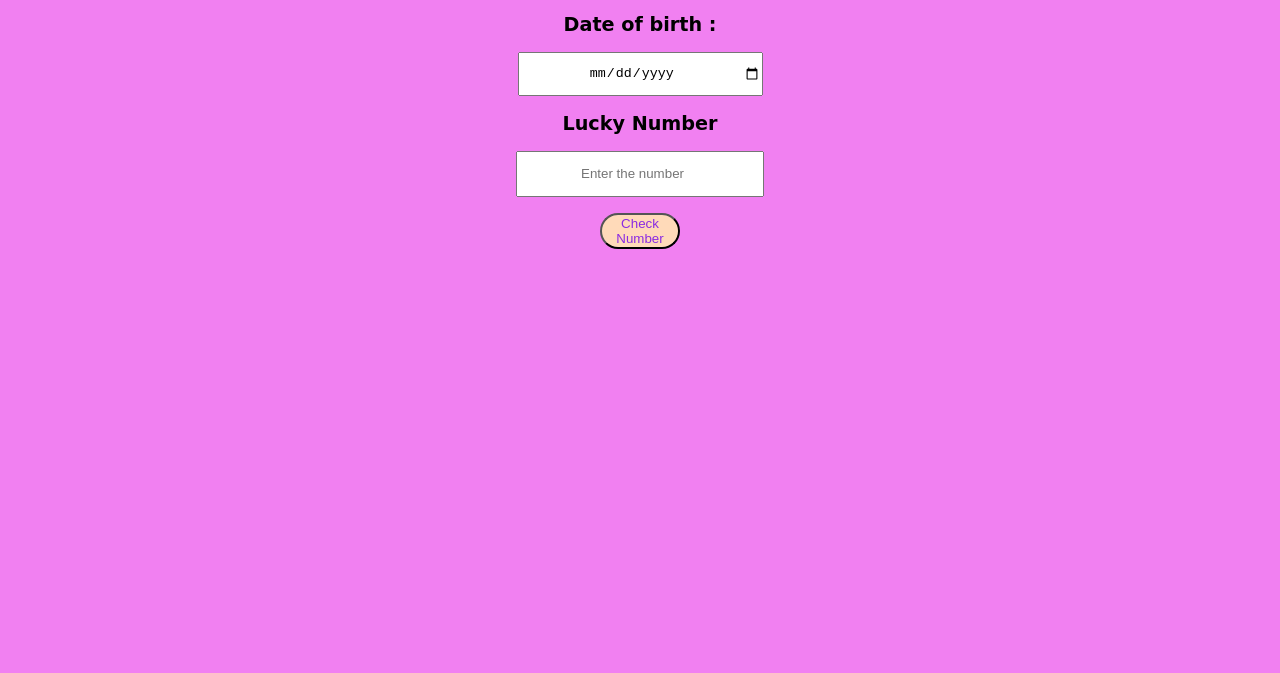
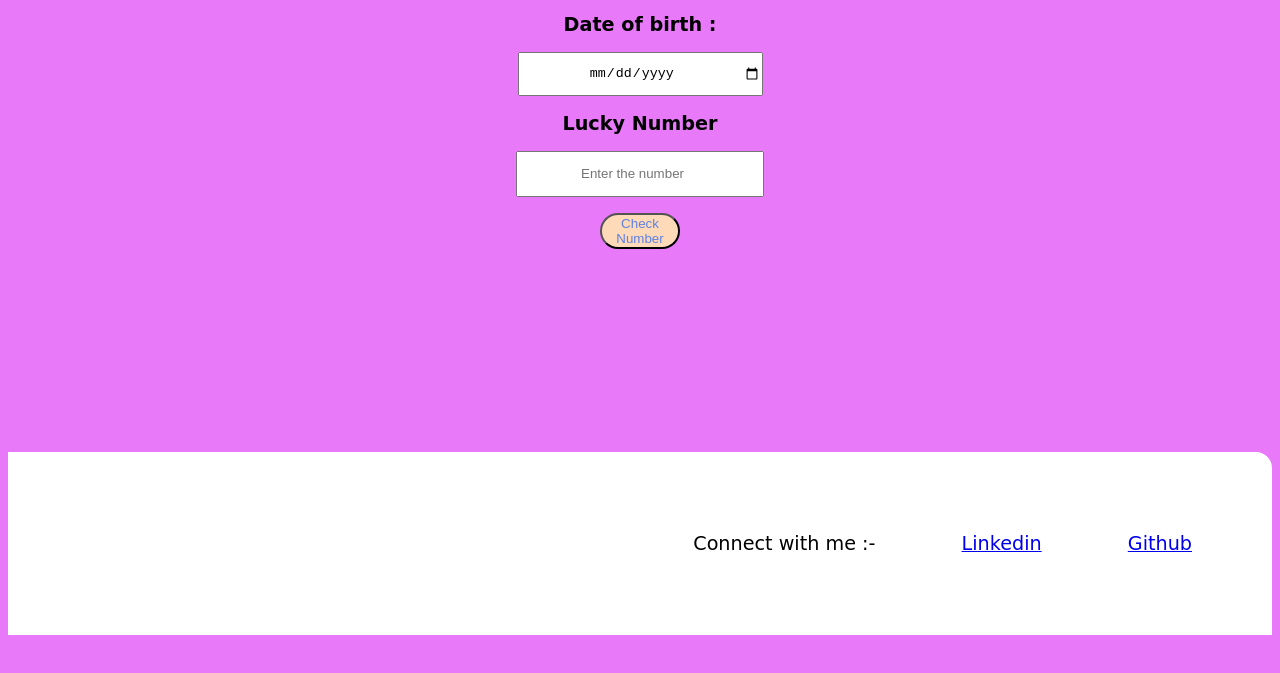
Before and after one commit to Rishabh0603/is-your-birthday-lucky, a plain HTML site: page index.html in a window 1280 px wide. Shown: the part 39-712 px from the top of the page. Drawn offline with Linux system fonts and the light colour scheme.

Commit message:
some styling added

```diff
--- a/index.html
+++ b/index.html
@@ -15,6 +15,10 @@
         <div><input type="number" step="1" id="lucky-id" placeholder="Enter the number"></div>
       <div><button id="button-id">Check Number</button></div>
       <p id="output-answer"></p>
+
+      <p class="base">Connect with me :-
+      <a class="base" href="https://www.linkedin.com/in/rishabh-trivedi-44582a245/">Linkedin</a>
+      <a classs="base" href="https://github.com/Rishabh0603">Github</a></p>
     </body>
 <script src = "code.js" type="text/javascript"></script>
 </html>
--- a/style.css
+++ b/style.css
@@ -1,5 +1,5 @@
 body{
-    background-color:rgb(241, 128, 241)
+    background-color:#e879f9
 }
 h1,h2,p{
     text-align:center;
@@ -18,6 +18,16 @@ div{
 button{
     width:5rem;
     border-radius:2rem;
-    color:blueviolet;
+    color:rgb(92, 129, 229);
     background-color: peachpuff;
 }
+.base{
+    text-align:right;
+    margin-top:12.7rem;
+    border-style:solid;
+    border-width:5rem;
+    border-color: white;
+    border-top-right-radius: 1rem;
+    background-color: white;
+
+}
```
